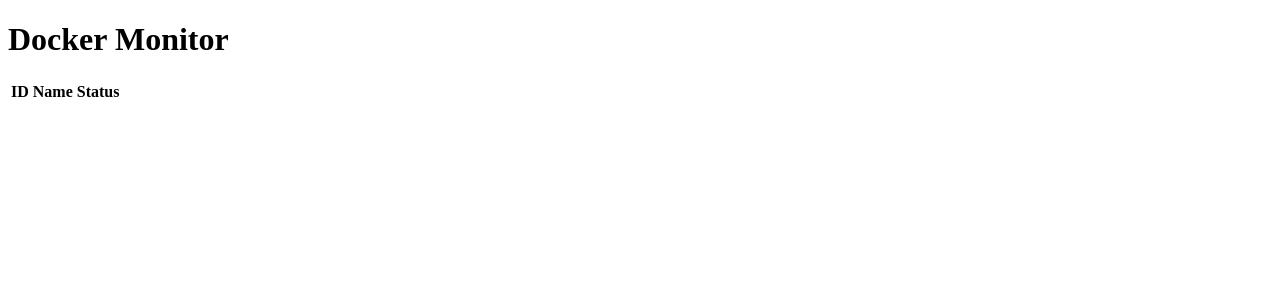
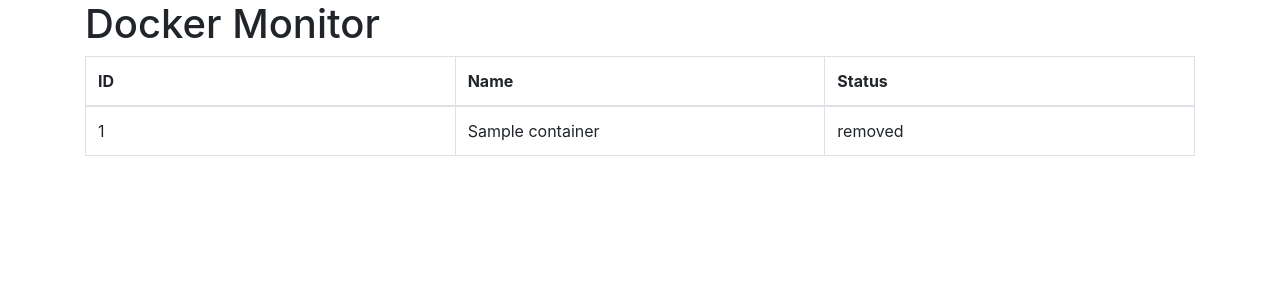
Before and after one commit to Ameer-clk/Docker-Monitoring-Tool, a Flask app: template templates/index.html in a window 1280 px wide. Shown: the top 300 px of the page. Run offline with Flask 2, Linux system fonts and the light colour scheme; the template is opened without the code that fills it: most values are stand-ins (such as "Sample title", 1, 10 or a date in 2020); lists and menus that the app fills with data are empty; some libraries are stand-ins or nearby versions.

Commit message:
Update index.html

```diff
--- a/templates/index.html
+++ b/templates/index.html
@@ -1,13 +1,57 @@
-<!DOCTYPE html>
+<!doctype html>
 <html lang="en">
   <head>
-    <meta charset="UTF-8">
+    <meta charset="utf-8">
+    <meta name="viewport" content="width=device-width, initial-scale=1">
+
     <title>Docker Monitor</title>
-    <script src="//cdnjs.cloudflare.com/ajax/libs/socket.io/4.0.1/socket.io.min.js" integrity="sha512-dC6mRUhU6Tca7TgOeFvXqFvFybv9TG9S8NjhyIWtMD0KkPfCbhYlV7aHy+YrDb5/1Rv76pWvUU6DzHH8gNcFzg==" crossorigin="anonymous"></script>
+
+    <link rel="stylesheet" href="https://maxcdn.bootstrapcdn.com/bootstrap/4.0.0/css/bootstrap.min.css" integrity="sha384-Gn5384xqQ1aoWXA+058RXPxPg6fy4IWvTNh0E263XmFcJlSAwiGgFAW/dAiS6JXm" crossorigin="anonymous">
+
+    <style>
+      table {
+        table-layout: fixed;
+        width: 100%;
+      }
+
+      th, td {
+        white-space: nowrap;
+        overflow: hidden;
+        text-overflow: ellipsis;
+      }
+    </style>
+
+    <script src="//code.jquery.com/jquery-3.3.1.min.js"></script>
+    <script src="https://cdnjs.cloudflare.com/ajax/libs/socket.io/4.4.1/socket.io.min.js" integrity="sha512-NSq6KesHv50/B8aBt9xTK4xJw/wfGmZj3T3Ly7G8d8MkeUk/1LF3V aq/5nzE/2lntF6iVY+cPJ4T1kZJT8F4Uw==" crossorigin="anonymous" referrerpolicy="no-referrer"></script>
+
+    <script>
+      var socket = io.connect('http://' + document.domain + ':' + location.port);
+
+      socket.on('connect', function() {
+        console.log('Connected to server');
+      });
+
+      socket.on('container_status', function(data) {
+        console.log('Container status changed:', data);
+
+        var row = $('#' + data.id).find('td');
+        row.eq(1).text(data.name);
+        row.eq(2).text(data.status);
+
+        if (data.status == 'removed') {
+          row.parent().remove();
+        }
+      });
+
+      $(document).ready(function() {
+        socket.emit('connect');
+      });
+    </script>
   </head>
   <body>
+    <div class="container">
       <h1>Docker Monitor</h1>
-    <table id="containers">
+      <table class="table table-bordered">
         <thead>
           <tr>
             <th>ID</th>
@@ -15,17 +59,16 @@
             <th>Status</th>
           </tr>
         </thead>
-        <tbody>
+        <tbody id="containers">
+          {% for container in containers %}
+          <tr id="{{ container.id }}">
+            <td>{{ container.id }}</td>
+            <td>{{ container.name }}</td>
+            <td>{{ container.status }}</td>
+          </tr>
+          {% endfor %}
         </tbody>
       </table>
-    <script>
-        const socket = io.connect(location.protocol + '//' + document.domain + ':' + location.port);
-        socket.on('connect', () => {
-            console.log('Connected');
-        });
-
-        socket.on('container_status', data => {
-            const containerRow = document.getElementById(data.id);
-
-            if (!containerRow) {
-                const containerTableBody = document.getElementById('containers').getElementsBy
+    </div>
+  </body>
+</html>
```
Lines whose indentation alone changed are shown as unchanged.
